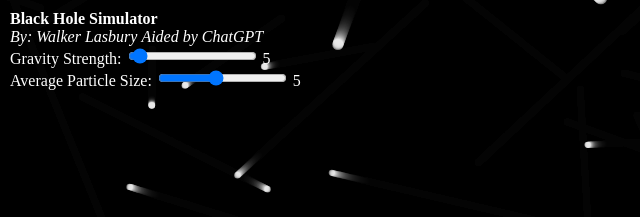
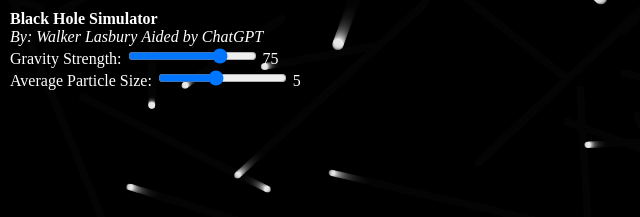
Before and after one commit to walkerlasbury/blackhole, a plain HTML site: page index.html in a window 1280 px wide. Shown: the top 217 px of the page, 0-640 px from the left. Drawn offline with Linux system fonts and the light colour scheme.

Commit message:
Update index.html

```diff
--- a/index.html
+++ b/index.html
@@ -13,7 +13,7 @@
         <label for="particleSize"><I>Aided by ChatGPT</I></label>
         <br>
         <label for="gravityStrength">Gravity Strength:</label>
-        <input type="range" id="gravityStrength" min="1" max="100" value="5" step="1">
+        <input type="range" id="gravityStrength" min="1" max="100" value="75" step="1">
         <span id="gravityStrengthLabel">5</span><br>
         <label for="particleSize">Average Particle Size:</label>
         <input type="range" id="particleSize" min="1" max="10" value="5" step="1">
```
